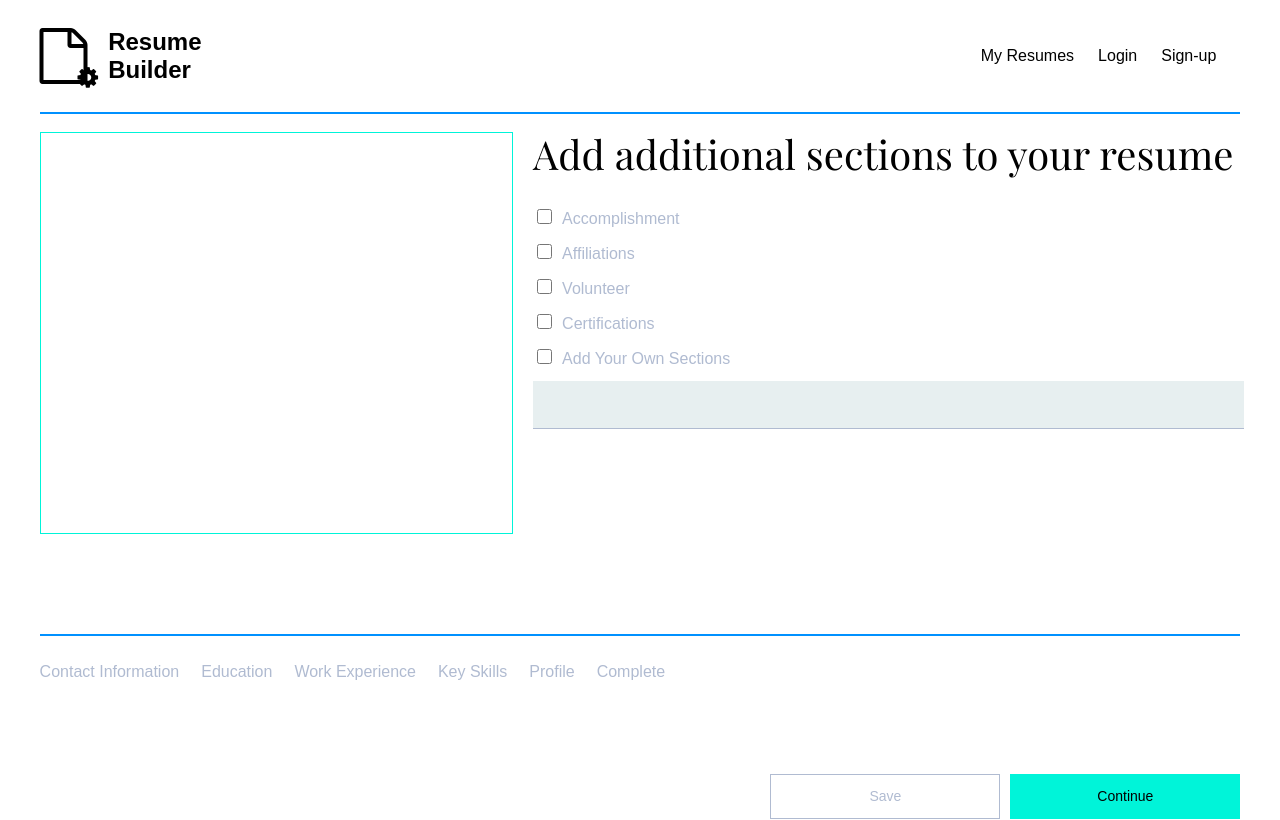
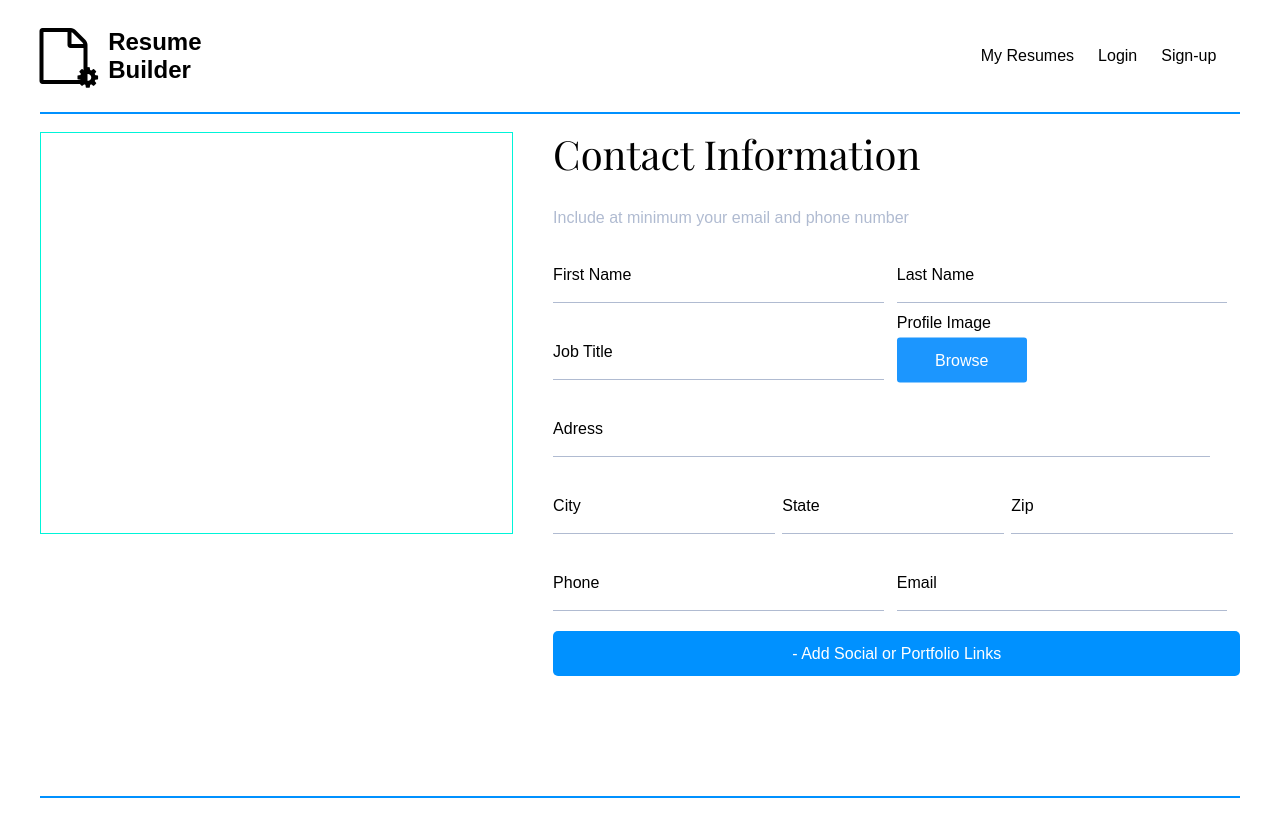
Before and after one commit to ealpha072/resume-Builder, a React (Create React App) app in the folder frontend/: page /editor in a window 1280 px wide. Shown: the top 820 px of the page. Built offline with nearby package versions, Linux system fonts and the light colour scheme; a web font is replaced by a local one.

Commit message:
Conditional rendering

```diff
--- a/frontend/src/components/Additional.jsx
+++ b/frontend/src/components/Additional.jsx
@@ -1,4 +1,3 @@
-import React from 'react'
 import styles from "../styles/Additional.module.css"
 
 const Additional = () => {
--- a/frontend/src/components/Education.jsx
+++ b/frontend/src/components/Education.jsx
@@ -1,4 +1,3 @@
-import React from 'react'
 
 const Education = () => {
   return (
@@ -6,7 +5,7 @@
         <div className="home-header">
             <h1 className="header-head">Education Information</h1>
             <p className='color-p'>Add your most relevant education, including programs
-                you’re currently enrolled in.
+                you&'re currently enrolled in.
             </p>
         </div>
 
--- a/frontend/src/pages/Editor.jsx
+++ b/frontend/src/pages/Editor.jsx
@@ -1,4 +1,4 @@
-import React from 'react'
+import { useState } from 'react'
 import Contact from '../components/Contact'
 import Breadcrump from '../components/Breadcrump'
 import Education from '../components/Education'
@@ -8,23 +8,35 @@
 import Additional from '../components/Additional'
 import styles from "../styles/Editor.module.css"
 
+
 const Editor = () => {
+    const [activeTab, setActiveTab] = useState(1)
+
+    const renderActiveTab = (tabIndex) => {
+        setActiveTab(tabIndex)
+    }
+
     return (
         <>
             <div className='mainWrapper'>
                 <div className="mainWrapper-left"></div>
                 <div className="mainWrapper-right">
-                    <Additional />
+                    {activeTab ===1 && <Contact />}
+                    {activeTab ===2 && <Education />}
+                    {activeTab ===3 && <Experience />}
+                    {activeTab ===4 && <Skill />}
+                    {activeTab ===5 && <Profile />}
+                    {activeTab ===6 && <Additional />}
                 </div>
             </div>
             <div className="divider"></div>
             <div className={styles.sectionsMenu}>
-                <div className="color-p">Contact Information</div>
-                <div className="color-p">Education</div>
-                <div className="color-p">Work Experience</div>
-                <div className="color-p">Key Skills</div>
-                <div className="color-p">Profile</div>
-                <div className="color-p">Complete</div>
+                <div className="color-p" onClick={()=>renderActiveTab(1)}>Contact Information</div>
+                <div className="color-p" onClick={()=>renderActiveTab(2)}>Education</div>
+                <div className="color-p" onClick={()=>renderActiveTab(3)}>Work Experience</div>
+                <div className="color-p" onClick={()=>renderActiveTab(4)}>Key Skills</div>
+                <div className="color-p" onClick={()=>renderActiveTab(5)}>Profile</div>
+                <div className="color-p" onClick={()=>renderActiveTab(6)}>Complete</div>
             </div>
 
             <div className="save-cont">
```
